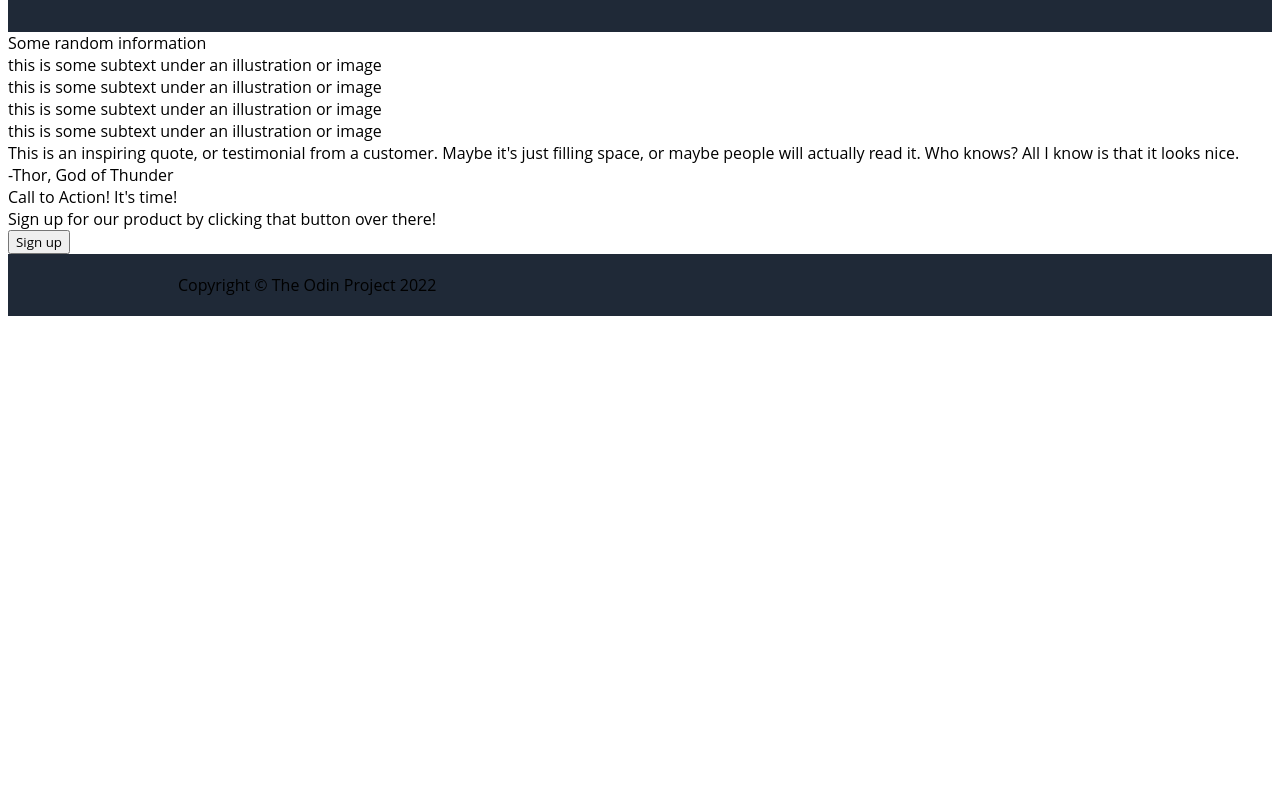
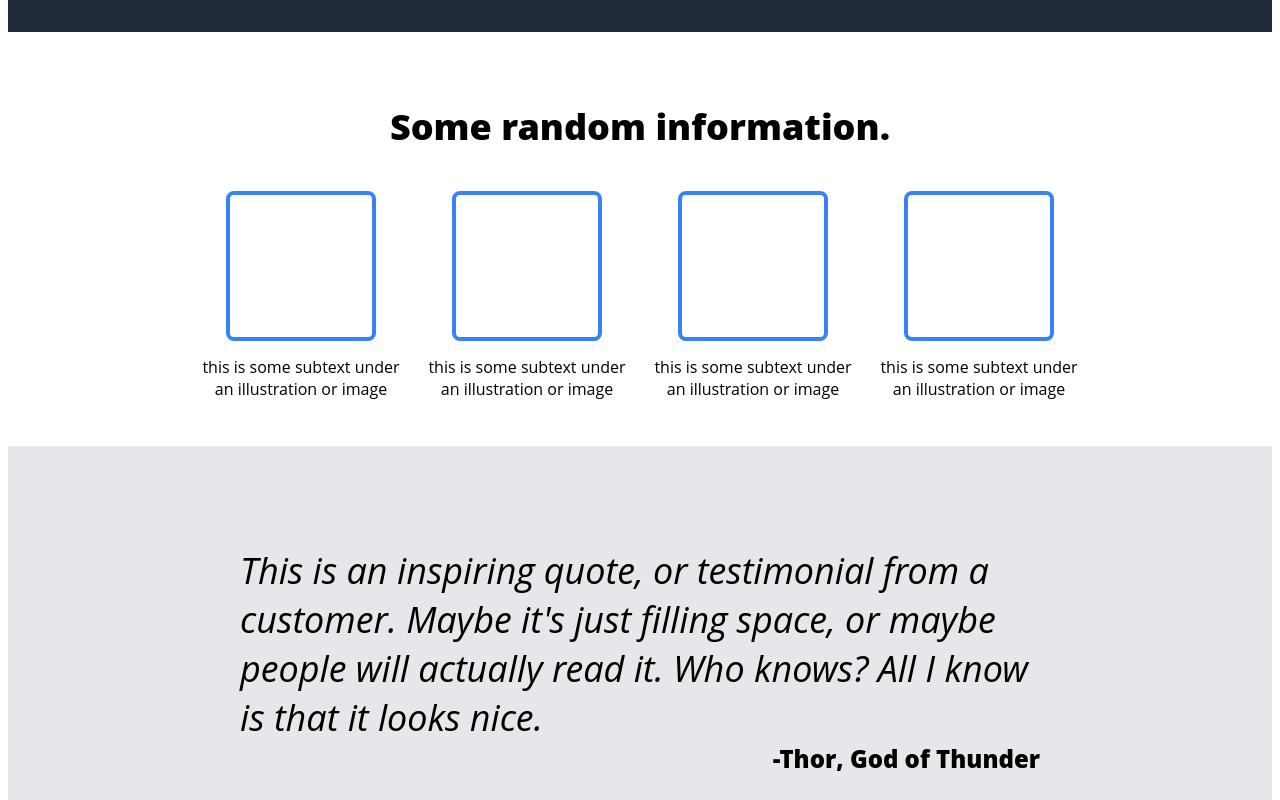
Before and after one commit to sammyb1rd/landing-page, a plain HTML site: page index.html in a window 1280 px wide. Shown: the part 440-1240 px from the top of the page. Before the commit the page ends 816 px from the top, so only its background shows below. Drawn offline with Linux system fonts and the light colour scheme.

Commit message:
Completed .middle-flex and .middle-quote styling

```diff
--- a/index.html
+++ b/index.html
@@ -42,7 +42,7 @@
             </div>
             <div class="middle-flex">
                 <div class="middle-flex-header">
-                    Some random information
+                    Some random information.
                 </div>
                 <div class="middle-flex-container">
                     <div class="middle-flex-item">
@@ -76,11 +76,13 @@
                 </div>
             </div>
             <div class="middle-quote">
-                <div class="middle-quote-quote">
-                    This is an inspiring quote, or testimonial from a customer. Maybe it's just filling space, or maybe people will actually read it. Who knows? All I know is that it looks nice.
-                </div>
-                <div class="middle-quote-attribute">
-                    -Thor, God of Thunder
+                <div class="middle-quote-container">
+                    <div class="middle-quote-quote">
+                        This is an inspiring quote, or testimonial from a customer. Maybe it's just filling space, or maybe people will actually read it. Who knows? All I know is that it looks nice.
+                    </div>
+                    <div class="middle-quote-attribute">
+                        -Thor, God of Thunder
+                    </div>
                 </div>
             </div>
             <div class="lower">
--- a/styles.css
+++ b/styles.css
@@ -92,4 +92,70 @@ header, footer {
 
 .middle-flex {
     background-color: white;
+    padding: 50px 170px 100px;
 }
+
+.middle-flex-header {
+    display: flex;
+    justify-content: center;
+    align-items: center;
+    font-size: 36px;
+    font-weight: 900;
+    padding: 20px;
+}
+
+.middle-flex-container {
+    display: flex;
+    height: 175px;
+    gap: 20px;
+    padding: 20px;
+    justify-content: center;
+}
+
+.middle-flex-item {
+    display: flex;
+    flex-flow: column;
+    align-items: center;
+    gap: 15px;
+
+}
+
+.middle-flex-item-box {
+    border: 4px solid #3882f6;
+    display: flex;
+    min-height: 150px;
+    min-width: 150px;
+    max-height: 150px;
+    max-width: 150px;
+    border-radius: 8px;
+}
+
+.middle-flex-item-text {
+    text-align: center;
+
+}
+
+.middle-quote {
+    background-color: #e5e7eb;
+    padding: 100px 170px 100px;
+    display: flex;
+    flex-flow: column;
+    align-items: center;
+}
+.middle-quote-container {
+    display: flex;
+    flex-flow: column;
+}
+
+.middle-quote-quote {
+    font-size: 36px;
+    font-style: italic;
+    font-weight: 400;
+    max-width: 800px;
+}
+
+.middle-quote-attribute {
+    font-weight: 800;
+    font-size: 24px;
+    align-self: flex-end;
+}
```
